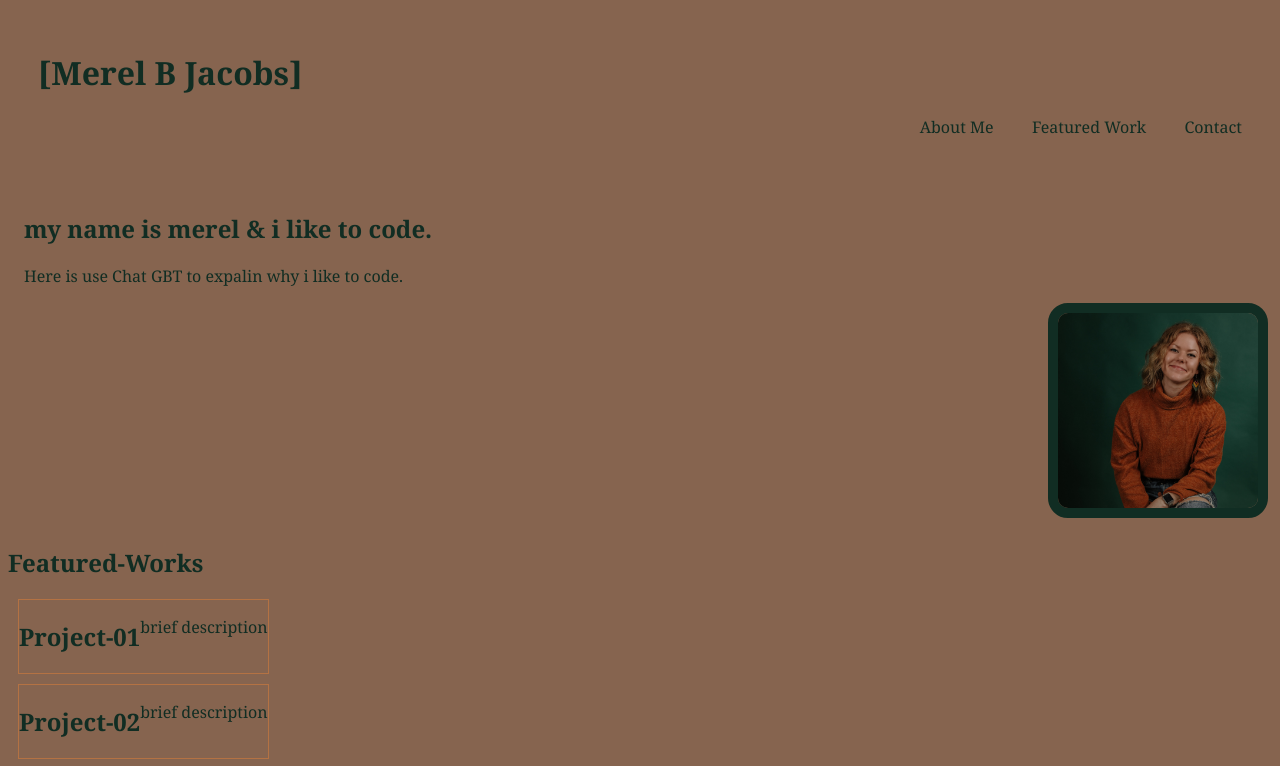
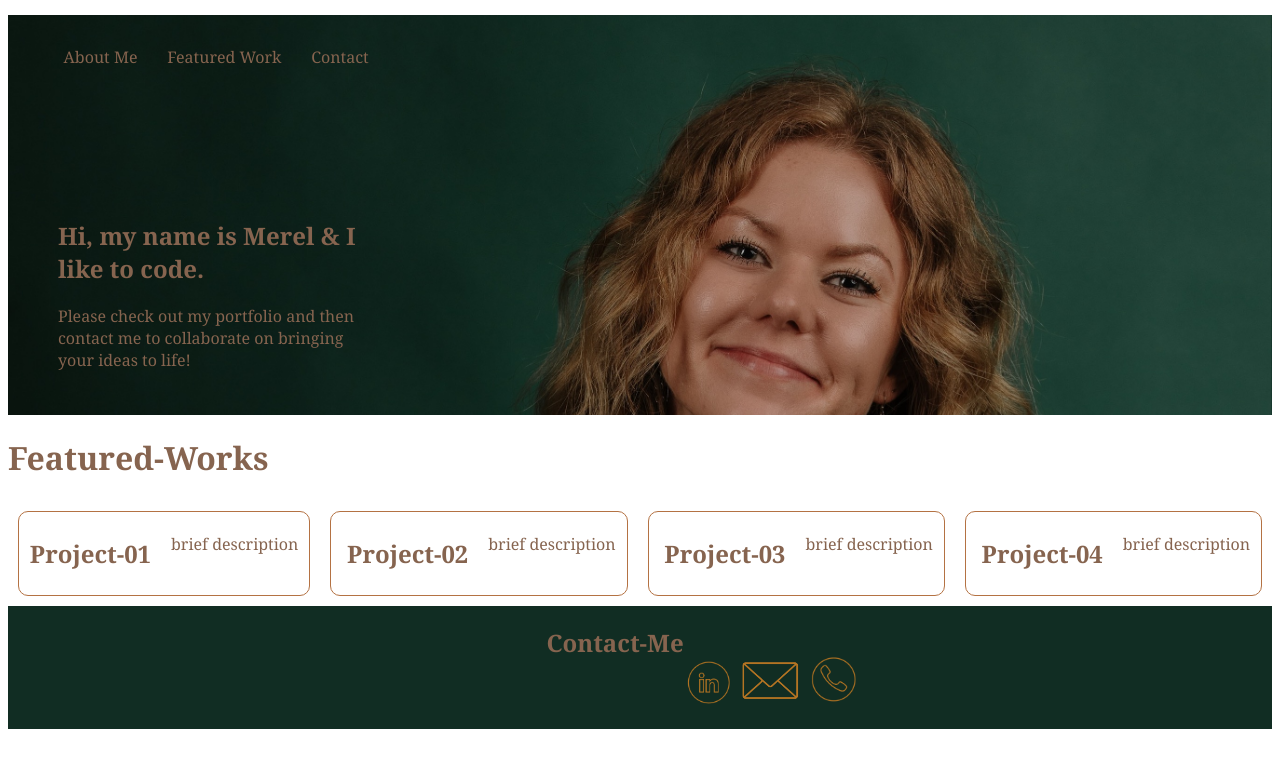
Before and after one commit to MerelJac/portfolio, a plain HTML site: page index.html in a window 1280 px wide. Shown: the top 766 px of the page. Drawn offline with Linux system fonts and the light colour scheme.

Commit message:
changes on content and styling

```diff
--- a/assets/style.css
+++ b/assets/style.css
@@ -1,33 +1,43 @@
 * {
-    background-color: #86644f;
     font-family: Georgia, 'Times New Roman', Times, serif;
 }
  :root {
     --background-color: #86644f;
-    --color: #112d23;
  }
 
  h1, h2, h3, h4, p {
-    color: var(--color);
+    color: #86644f;
+ }
+ header {
+    display: flex;
+    align-items: center;
+    justify-content: space-between;
  }
 header, footer {
     margin: 15px;
     padding: 15px;
 }
 
-header ul {
-    display: flex;
-    justify-content: flex-end;
+header ul a {
+    text-decoration: none;
+    color: #86644f;
 }
 
-header ul a {
-    padding-left: 1vw;
-    text-decoration: none;
-    color: var(--color);
+header ul {
+    display: block;
+    list-style-type: disc;
+    margin-block-start: 1em;
+    margin-block-end: 1em;
+    margin-inline-start: 0px;
+    margin-inline-end: 0px;
+    padding-inline-start: 0px;
 }
 
-#featured-work div {
+#featured-work {
+    min-height: 100%;
     display: flex;
+    flex-wrap: wrap;
+    flex-direction: row;
 }
 
 #about-me-section {
@@ -37,10 +47,8 @@ header ul a {
 #contact-me {
     display: flex;
     justify-content: center;
-
-}
-section div h2 span {
-font-size: smaller ;
+    background-color: #112d23;
+    padding-bottom: 50px;
 }
 
 .about-me-section{
@@ -49,18 +57,20 @@ font-size: smaller ;
     width: 100%;
     display: block;
     overflow: hidden;
+    max-height: fit-content;
 }
 
 .about-me-section h2, p{
     display: block;
     align-items: flex-start;
+
 }
 
-.about-me-section img {
+/* .about-me-section img {
     float:right;
     max-width: 100%;
     align-items: flex-end;
-}
+} */
 
 #portrait {
     max-width: 200px;
@@ -77,14 +87,30 @@ font-size: smaller ;
 .featured-projects-containers {
     border: #b47243 solid 1px;
     margin: 10px;
-    display: inline;
-    text-align:left;
-    max-width: fit-content;
-    max-height: fit-content;
+    display: grid;
+    grid-template-columns: 200px 300px;
+    grid-row: auto auto;
+    grid-column-gap: 20px;
+    text-align:left block;
+    border-radius: 10px;
+    padding: 5px;
+    flex: 1 1;
+    flex-direction: column;
+
+}
+
+#featured-work-styling-01 {
+    display: flex;
+    justify-content: center;
+    flex-direction: row;
+    flex-grow: 1;
 }
 
 #featured-work-styling {
-    display: inline;
+    display: flex;
+    justify-content: center;
+    flex-direction: row;
+    padding-left: 10px;
 }
 
 footer {
@@ -96,11 +122,68 @@ footer {
 }
 
 #link:hover {
-    font-size: larger 5px;
-    font-weight: bold;
+    text-decoration: underline solid #b47243;
+}
+
+.featured-projects-containers:hover {
+    background-color: #112d23;
 }
 
 #icons {
-    max-width: 100px;
-    max-height: 100px;
+    display: flex;
+    justify-content: space-around;
+    max-width: 50px;
+    max-height: 50px;
 }
+
+
+#landing-section {
+   background-image: url('../assets/images/Professional\ Photo\ copy.jpeg');
+   background-color: var(--color);
+   background-size: cover;
+   background-position: top;
+   height: 400px;
+   max-width: 1400px;
+}
+
+#landing-section h2 {
+    align-items: flex-end;
+    color: var(--background-color);
+    text-align: left;
+    position: relative;
+    top: 100px;
+    max-width: 300px;
+    padding-left: 50px;
+}
+
+#landing-section p {
+    align-items: flex-end;
+    text-align: left;
+    position: relative;
+    top: 100px;
+    max-width: 300px;
+    padding-left: 50px
+   }
+
+#icons img {
+    display: flex;
+    max-height: 50px;
+    padding-top: 50px;
+}
+
+/* @media screen and (max-width: 920px) {
+    #landing-section h2 {
+        padding-left: 30px;
+    }}
+
+@media screen and (max-width: 750px) {
+    #landing-section h2 {
+        padding-left: 30px;
+        max-width: 250px
+    }}
+
+    @media screen and (max-width: 3000px)
+    #landing-section h2 {
+        padding-left: 20px;
+        max-width: 500px;
+    } */
--- a/index.html
+++ b/index.html
@@ -9,8 +9,8 @@
 </head>
 
 <body>
+  <div id="landing-section">
   <header class="header">
-    <h1>[Merel B Jacobs]</h1>
     <ul>
         <a id="link" href="#about-me-section">About Me</a>
         <a id="link" href="#featured-work">Featured Work</a>
@@ -18,16 +18,14 @@
     </ul>
   </header>
 
-  <section id="about-me-section" class="about-me-section">
-      <h2>my name is merel<span> & i like to code.</span></h2>
-      <p>Here is use Chat GBT to expalin why i like to code.</p>
-      <img id=portrait src="./assets/images/Professional Photo copy.jpeg" alt="Portrait">
-  </section>
-
-
+<section id="about-me-section">
+  <h2>Hi, my name is Merel & I like to code.</h2>
+  <p>Please check out my portfolio and then contact me to collaborate on bringing your ideas to life!</p>
+</section>
+</div>
+  <h1>Featured-Works</h1>
   <section id="featured-work" class="featured-work">
-      <h1>Featured-Works</h1>
-      <div id="featured-work-styling" class="featured-projects-containers">
+      <div id="featured-work-styling-01" class="featured-projects-containers">
         <h2>Project-01</h2>
         <p>brief description</p>
       </div>
@@ -47,10 +45,10 @@
 
   <section id="contact-me" class="contact-me">
     <h2>Contact-Me</h2>
-    <div>
-      <a id="icons" href="https://www.linkedin.com/in/merel-jacobs-3bb993149/"><img src="./assets/images/linkedin-icon.png" alt="linkedin-icon"></a>
-      <a id="icons" href="mailto:merel.burleigh@gmail.com"><img src="./assets/images/email-icon.png" alt="email-icon"></a>
-      <a id="icons" href="tel:+12096945465"><img src="./assets/images/phone-icon.png" alt="phone-icon"></a>
+    <div id="icons">
+      <a href="https://www.linkedin.com/in/merel-jacobs-3bb993149/"><img src="./assets/images/linkedin-icon.png" alt="linkedin-icon"></a>
+      <a href="mailto:merel.burleigh@gmail.com"><img src="./assets/images/email-icon.png" alt="email-icon"></a>
+      <a href="tel:+12096945465"><img src="./assets/images/phone-icon.png" alt="phone-icon"></a>
     </div>
   </section>
 
```
